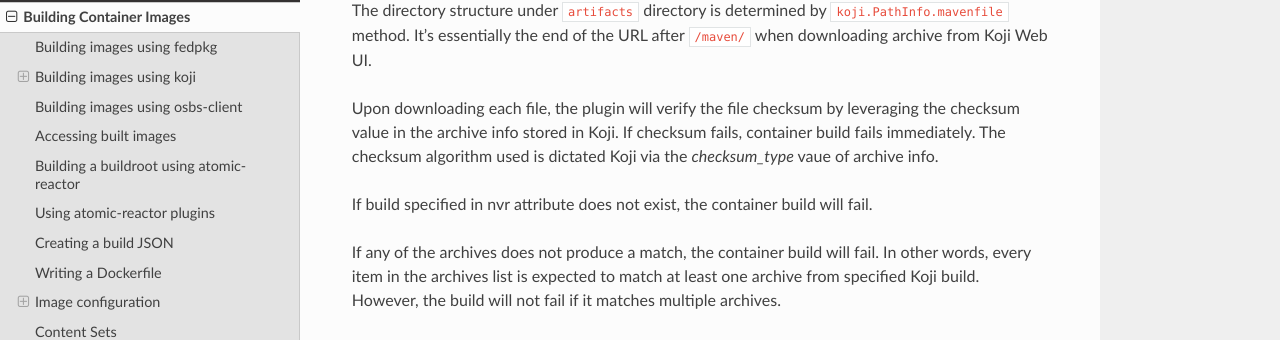
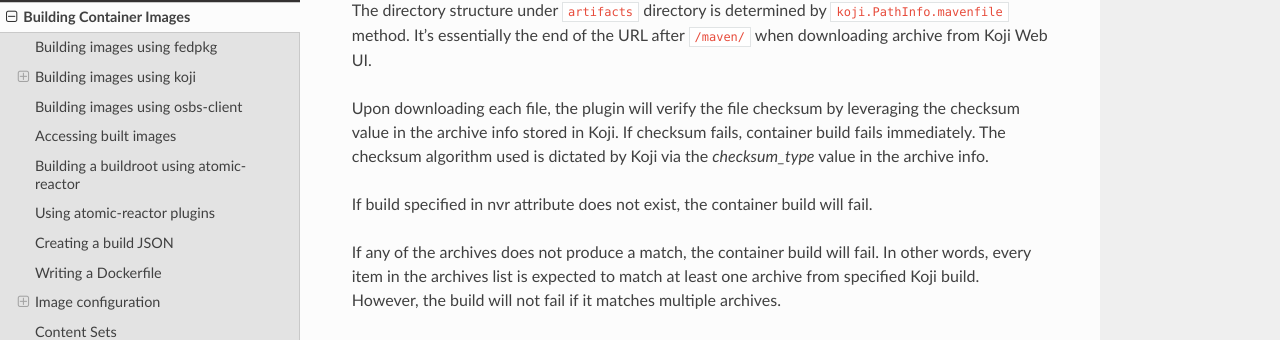
Before and after one commit to containerbuildsystem/osbs-docs, a Sphinx documentation site: the page built from docs/users.rst, in a window 1280 px wide and 900 px high, scrolled down 5125 px. Shown: the part 159-499 px from the top of the window. Built offline with Sphinx 7.4.7 and the Read the Docs theme 2.0.0, drawn with Linux system fonts in a browser that asks for light colours.

Commit message:
Fix typos found during docs proofreading
Signed-off-by: Athos Ribeiro <athos@redhat.com>

```diff
--- a/docs/build_process.rst
+++ b/docs/build_process.rst
@@ -277,7 +277,7 @@
 the name of the ``ConfigMap`` object holding **reactor_config**. This
 configuration option is mandatory for arrangement versions greater than or
 equal to 6. The existing osbs-client configuration **reactor_config_secret**
-is be deprecated (for all arrangements).
+is deprecated (for all arrangements).
 
 For more details on how the build system is configured as of
 Arrangement 6, consult the `Build Parameters`_ document.
--- a/docs/users.rst
+++ b/docs/users.rst
@@ -286,7 +286,7 @@
 Upon downloading each file, the plugin will verify the file checksum by
 leveraging the checksum value in the archive info stored in Koji. If
 checksum fails, container build fails immediately. The checksum algorithm
-used is dictated Koji via the `checksum_type` vaue of archive info.
+used is dictated by Koji via the `checksum_type` value in the archive info.
 
 If build specified in nvr attribute does not exist, the container
 build will fail.
```
